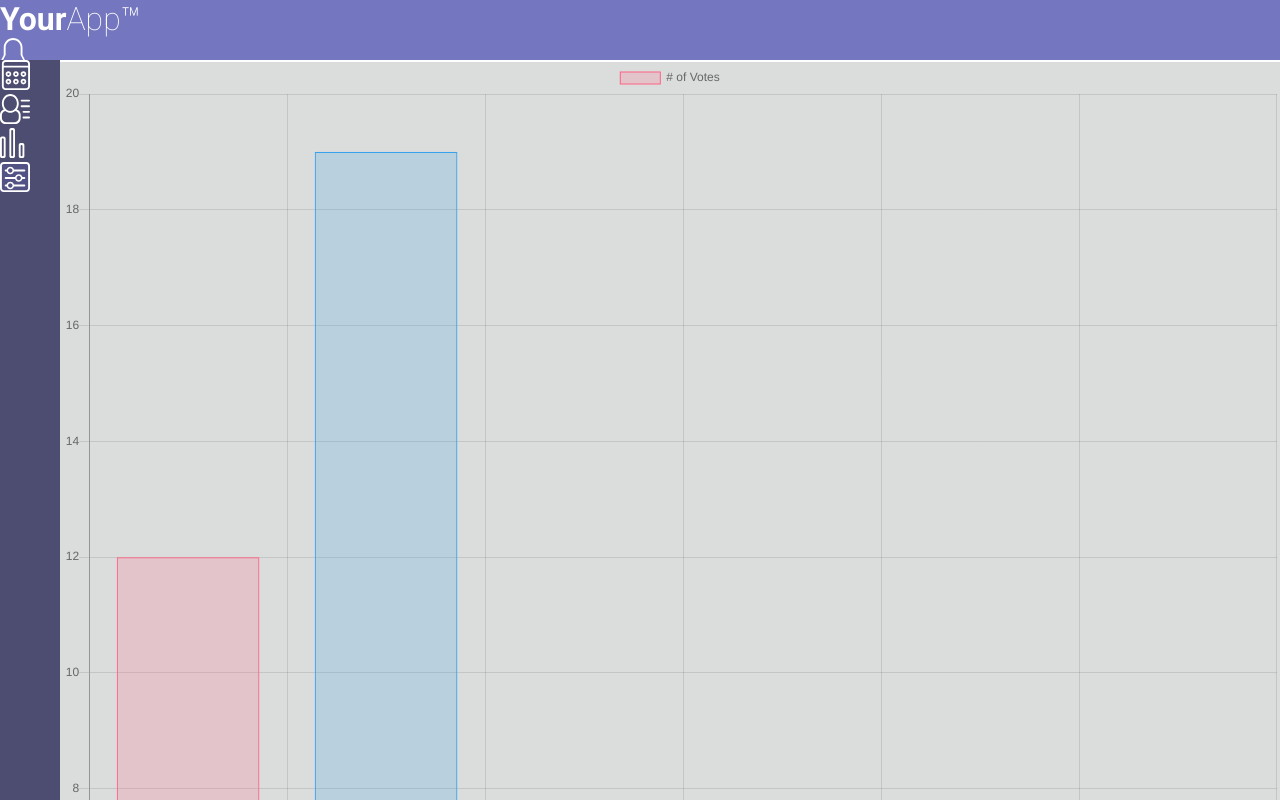
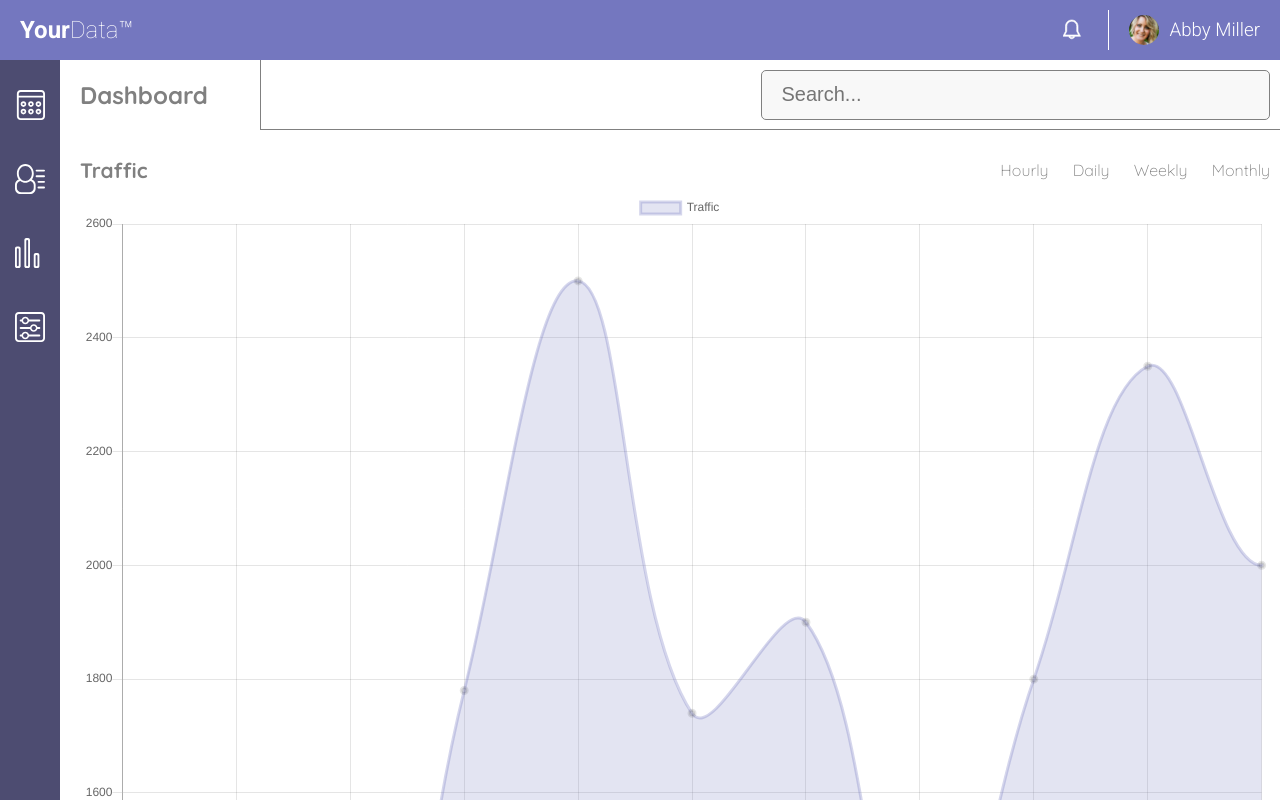
Before and after one commit to alovesj/Web_App_Dashboard, a plain HTML site: page index.html in a window 1280 px wide. Shown: the top 800 px of the page. Drawn offline with nearby package versions, Linux system fonts and the light colour scheme.

Commit message:
Added header and nav elements styles, full width line chart added, section titles.

```diff
--- a/css/colors.css
+++ b/css/colors.css
@@ -12,7 +12,7 @@ body {
 .social-media-info,
 .member-info,
 .message-and-settings {
-	background: rgba(76, 79, 83, 0.2);
+	background: #fff;
 }
 
 
--- a/css/styles.css
+++ b/css/styles.css
@@ -1,48 +1,163 @@
-*  {
+*, *:before, *:after {
+  -moz-box-sizing: border-box;
+  -webkit-box-sizing: border-box;
   box-sizing: border-box;
+  margin: 0;
+  padding: 0;
 }
 
+body {
+  height: 100vh;
+}
 .grid-container {
   display: grid;
   height:100%;
   grid-template-columns: 1fr;
   grid-template-rows: 60px 50px 1fr;
   grid-template-areas:
-    "head"
+    "header"
     "pageNav"
     "mainContent";
 }
 header,
 body {
+  /* font-family: 'Quicksand', sans-serif; */
+  font-family: 'Roboto', sans-serif;
+  font-size: 16px;
+
+}
+main {
   font-family: 'Quicksand', sans-serif;
-  font-family: 'Roboto', sans-serif;
 }
 
 header {
-  grid-area:head;
+  background: #7477BF;
+  display:flex;
+  align-items:center;
+  grid-area:header;
   color:white;
   font-weight: normal;
+  padding:20px;
+  justify-content: space-around;
+  align-items:center;
 }
-h1 {
-  display:inline;
+header h1 {
+  flex-wrap: nowrap;
+  font-size: 1.5em;
+}
+header h3 {
+  font-weight:300;
+  padding-left:10px;
 }
 .thinfont {
   font-weight:lighter;
+  flex-grow:1;
 }
 
+.bell {
+  display: flex;
+  border-right: 1px solid white;
+  height: 40px;
+  margin-right:20px;
+}
+.bell svg {
+  width: 20px;
+  margin-left:-45px;
 
-svg{
-  width: 30px;
-  margin: 0 auto;
+}
+.bellsvg {
+  stroke:#ffffff;
+  stroke-width:1;
+  transition: .2s ease-in;
+}
+.bellsvg:hover {
+  width: 23px;
+   stroke-width:2;
+
+}
+/* #notifications img{
+  display: inline;
+  min-width: 20px;
+
+} */
+img {
+  width:30px;
+  height:auto;
+  margin: 0, auto;
+  border-radius:50%;
 }
 nav {
   grid-area: pageNav;
+  display:flex;
+  align-items:center;
+  background: #4D4C71;
 }
+nav img {
+  border-radius:0;
+  margin:3px;
+}
+
 main {
   grid-area: mainContent;
   display: grid;
   grid-gap: 2px;
+  color:grey;
+  padding: 0 0 20px 20px;
+
 }
+
+.dash-search {
+  display:flex;
+  align-items: center;
+  justify-content: space-between;
+  min-height: 70px;
+}
+
+ input[type="search"]{
+  width: 50%;
+  height: 50px;
+  padding:20px;
+  font-size: 20px;
+  background-color: #F8F8F8;
+  margin-right: 10px;
+  box-shadow: none;
+  border: 1px gray solid;
+  border-radius: 5px;
+}
+
+.searchDiv {
+  display:flex;
+  justify-content: flex-end;
+  align-items: center;
+  width: 85%;
+  min-height: 70px;
+  border-left: 1px gray solid;
+  border-bottom: 1px gray solid;
+}
+
+.traffic-header {
+  display:flex;
+  padding-top: 20px;
+  justify-content: space-between;
+  align-items: center;
+}
+.traffic-header h3 {
+  font-size: 1.3em;
+  font-weight:bold;
+
+}
+.traffic-header ul{
+  text-align: center;
+}
+
+.traffic-header li{
+  display:inline-block;
+  list-style-type: none;
+  border-radius: 20%;
+  margin:10px;
+}
+
+
 .half-size-charts,
 .social-media-info,
 .member-info,
@@ -67,11 +182,18 @@ main {
     grid-template-columns:60px 1fr;
     grid-template-rows: 60px 1fr;
     grid-template-areas:
-    "head head"
+    "header header"
     "pageNav mainContent";
   }
   .social-media-info {
     grid-template-columns: repeat(3, 1fr);
   }
+  nav{
+    flex-flow: column nowrap;
+    padding:10px;
+  }
+  nav img{
+    margin:20px;
+  }
 
 }
--- a/index.html
+++ b/index.html
@@ -6,15 +6,15 @@
 	<title>CSS Grid Layout Starer Files</title>
 	<link href="https://fonts.googleapis.com/css2?family=Quicksand:wght@300;600;700&family=Roboto:ital,wght@0,100;0,300;0,700;0,900;1,400&display=swap" rel="stylesheet">
 	<link rel="stylesheet" href="https://cdnjs.cloudflare.com/ajax/libs/Chart.js/2.9.3/Chart.css" integrity="sha256-IvM9nJf/b5l2RoebiFno92E5ONttVyaEEsdemDC6iQA=" crossorigin="anonymous" />
+	<link rel="stylesheet" href="css/colors.css">
 	<link rel="stylesheet" href="css/styles.css">
-	<link rel="stylesheet" href="css/colors.css">
 </head>
 <body>
 	<div class="grid-container">
    <header>
-   	<h1>Your</h1><h1 class="thinfont">App&trade;</h1>
-		<div> <!--- bell icon -->
-			<svg version="1.1" id="Layer_1" xmlns="http://www.w3.org/2000/svg" xmlns:xlink="http://www.w3.org/1999/xlink" x="0px" y="0px"
+   	<h1>Your</h1><h1 class="thinfont">Data&trade;</h1>
+		<div class = "bell"> <!--- bell icon -->
+			<svg  class = "bellsvg" version="1.1" id="Layer_1" xmlns="http://www.w3.org/2000/svg" xmlns:xlink="http://www.w3.org/1999/xlink" x="0px" y="0px"
 				 viewBox="0 0 32 32" style="enable-background:new 0 0 32 32;" xml:space="preserve">
 			<style type="text/css">
 				.st0{fill:#FFFFFF;}
@@ -30,104 +30,95 @@
 
 			<div id="notifications"></div>
 			<img src="images/member-1.jpg" alt="member image">
-			<h3></h3>
-
-		<h2></h2>
+		<h3>Abby Miller</h3>
    </header> <!-- /header -->
    <nav>
-		 <svg class = "dashboard" version="1.1" id="Line_2" xmlns="http://www.w3.org/2000/svg" xmlns:xlink="http://www.w3.org/1999/xlink" x="0px" y="0px"
-		 	 viewBox="0 0 32 32" style="enable-background:new 0 0 32 32;" xml:space="preserve">
-		 <style type="text/css">
-		 	.st0{fill:#FFFFFF;}
-		 </style>
-		 <g id="_x31_0_20_">
-		 	<g>
-		 		<path class="st0" d="M25,18c1.7,0,3-1.3,3-3c0-1.7-1.3-3-3-3c-1.7,0-3,1.3-3,3C22,16.7,23.3,18,25,18z M24,14h2v2h-2V14z M25,26
-		 			c1.7,0,3-1.3,3-3c0-1.7-1.3-3-3-3c-1.7,0-3,1.3-3,3C22,24.7,23.3,26,25,26z M24,22h2v2h-2V22z M17,26c1.7,0,3-1.3,3-3
-		 			c0-1.7-1.3-3-3-3c-1.7,0-3,1.3-3,3C14,24.7,15.3,26,17,26z M16,22h2v2h-2V22z M28,0H6C3.8,0,2,1.8,2,4v24c0,2.2,1.8,4,4,4h22
-		 			c2.2,0,4-1.8,4-4V4C32,1.8,30.2,0,28,0z M30,28c0,1.1-0.9,2-2,2H6c-1.1,0-2-0.9-2-2V8h26V28z M30,6H4V4c0-1.1,0.9-2,2-2h22
-		 			c1.1,0,2,0.9,2,2V6z M17,18c1.7,0,3-1.3,3-3c0-1.7-1.3-3-3-3c-1.7,0-3,1.3-3,3C14,16.7,15.3,18,17,18z M16,14h2v2h-2V14z M9,26
-		 			c1.7,0,3-1.3,3-3c0-1.7-1.3-3-3-3c-1.7,0-3,1.3-3,3C6,24.7,7.3,26,9,26z M8,22h2v2H8V22z M9,18c1.7,0,3-1.3,3-3c0-1.7-1.3-3-3-3
-		 			c-1.7,0-3,1.3-3,3C6,16.7,7.3,18,9,18z M8,14h2v2H8V14z"/>
-		 	</g>
-		 </g>
-		 </svg>
-		 <svg class = "members" version="1.1" id="Line_5" xmlns="http://www.w3.org/2000/svg" xmlns:xlink="http://www.w3.org/1999/xlink" x="0px" y="0px"
-		 	 viewBox="0 0 32 32" style="enable-background:new 0 0 32 32;" xml:space="preserve">
-		 <style type="text/css">
-		 	.st0{fill:#FFFFFF;}
-		 </style>
-		 <g id="_x37__17_">
-		 	<g>
-		 		<path class="st0" d="M18,16.4c1.3-1.7,2-3.9,2-6.4c0-5.5-4-10-9-10C6,0,2,4.5,2,10c0,2.4,0.8,4.6,2,6.4c-2.3,0.8-4,3-4,5.6v4
-		 			c0,3.3,2.7,6,6,6h10c3.3,0,6-2.7,6-6v-4C22,19.4,20.3,17.2,18,16.4z M4,10c0-4.4,3.1-8,7-8c3.9,0,7,3.6,7,8s-3.1,8-7,8
-		 			C7.1,18,4,14.4,4,10z M20,25.5c0,2.5-2.2,4.5-4.9,4.5H6.9C4.2,30,2,28,2,25.5v-3c0-2.1,1.6-3.9,3.8-4.4C7.2,19.3,9,20,11,20
-		 			c2,0,3.8-0.7,5.2-1.9c2.2,0.5,3.8,2.2,3.8,4.4V25.5z M23,8h8c0.6,0,1-0.4,1-1c0-0.6-0.4-1-1-1h-8c-0.6,0-1,0.4-1,1
-		 			C22,7.6,22.4,8,23,8z M31,24h-6c-0.6,0-1,0.4-1,1c0,0.6,0.4,1,1,1h6c0.6,0,1-0.4,1-1C32,24.4,31.6,24,31,24z M31,12h-8
-		 			c-0.6,0-1,0.4-1,1c0,0.6,0.4,1,1,1h8c0.6,0,1-0.4,1-1C32,12.4,31.6,12,31,12z M31,18h-6c-0.6,0-1,0.4-1,1c0,0.6,0.4,1,1,1h6
-		 			c0.6,0,1-0.4,1-1C32,18.4,31.6,18,31,18z"/>
-		 	</g>
-		 </g>
-		 </svg>
-		 <svg class = "visits" version="1.1" id="Line_12" xmlns="http://www.w3.org/2000/svg" xmlns:xlink="http://www.w3.org/1999/xlink" x="0px" y="0px"
-		 	 viewBox="0 0 32 32" style="enable-background:new 0 0 32 32;" xml:space="preserve">
-		 <style type="text/css">
-		 	.st0{fill:#FFFFFF;}
-		 </style>
-		 <g id="_x35__10_">
-		 	<g>
-		 		<path class="st0" d="M14,0h-2c-1.1,0-2,0.9-2,2v28c0,1.1,0.9,2,2,2h2c1.1,0,2-0.9,2-2V2C16,0.9,15.1,0,14,0z M14,29
-		 			c0,0.6-0.4,1-1,1c-0.6,0-1-0.4-1-1V3c0-0.6,0.4-1,1-1c0.6,0,1,0.4,1,1V29z M4,9H2c-1.1,0-2,0.9-2,2v19c0,1.1,0.9,2,2,2h2
-		 			c1.1,0,2-0.9,2-2V11C6,9.9,5.1,9,4,9z M4,29c0,0.6-0.4,1-1,1c-0.6,0-1-0.4-1-1V12c0-0.6,0.4-1,1-1c0.6,0,1,0.4,1,1V29z M24,16h-2
-		 			c-1.1,0-2,0.9-2,2v12c0,1.1,0.9,2,2,2h2c1.1,0,2-0.9,2-2V18C26,16.9,25.1,16,24,16z M24,29c0,0.6-0.4,1-1,1c-0.6,0-1-0.4-1-1V19
-		 			c0-0.6,0.4-1,1-1c0.6,0,1,0.4,1,1V29z"/>
-		 	</g>
-		 </g>
-		 </svg>
-		 <svg class = "settings" version="1.1" id="Line_6" xmlns="http://www.w3.org/2000/svg" xmlns:xlink="http://www.w3.org/1999/xlink" x="0px" y="0px"
-		 	 viewBox="0 0 32 32" style="enable-background:new 0 0 32 32;" xml:space="preserve">
-		 <style type="text/css">
-		 	.st0{fill:#FFFFFF;}
-		 </style>
-		 <g id="_x32__16_">
-		 	<g>
-		 		<path class="st0" d="M26,24H14.9c-0.4-1.7-2-3-3.9-3c-1.9,0-3.4,1.3-3.9,3H6c-0.6,0-1,0.4-1,1c0,0.6,0.4,1,1,1h1.1
-		 			c0.4,1.7,2,3,3.9,3c1.9,0,3.4-1.3,3.9-3H26c0.6,0,1-0.4,1-1C27,24.4,26.6,24,26,24z M11,27.4c-1.3,0-2.4-1.1-2.4-2.4
-		 			c0-1.3,1.1-2.4,2.4-2.4c1.3,0,2.4,1.1,2.4,2.4C13.4,26.3,12.3,27.4,11,27.4z M26,8H14.9c-0.4-1.7-2-3-3.9-3C9.1,5,7.6,6.3,7.1,8H6
-		 			C5.4,8,5,8.4,5,9c0,0.6,0.4,1,1,1h1.1c0.4,1.7,2,3,3.9,3c1.9,0,3.4-1.3,3.9-3H26c0.6,0,1-0.4,1-1C27,8.4,26.6,8,26,8z M11,11.4
-		 			c-1.3,0-2.4-1.1-2.4-2.4c0-1.3,1.1-2.4,2.4-2.4c1.3,0,2.4,1.1,2.4,2.4C13.4,10.3,12.3,11.4,11,11.4z M26,16h-2.1
-		 			c-0.4-1.7-2-3-3.9-3c-1.9,0-3.4,1.3-3.9,3H6c-0.6,0-1,0.4-1,1c0,0.6,0.4,1,1,1h10.1c0.4,1.7,2,3,3.9,3c1.9,0,3.4-1.3,3.9-3H26
-		 			c0.6,0,1-0.4,1-1C27,16.4,26.6,16,26,16z M20,19.4c-1.3,0-2.4-1.1-2.4-2.4c0-1.3,1.1-2.4,2.4-2.4c1.3,0,2.4,1.1,2.4,2.4
-		 			C22.4,18.3,21.3,19.4,20,19.4z M28,0H4C1.8,0,0,1.8,0,4v24c0,2.2,1.8,4,4,4h24c2.2,0,4-1.8,4-4V4C32,1.8,30.2,0,28,0z M30,28
-		 			c0,1.1-0.9,2-2,2H4c-1.1,0-2-0.9-2-2V4c0-1.1,0.9-2,2-2h24c1.1,0,2,0.9,2,2V28z"/>
-		 	</g>
-		 </g>
-		 </svg>
-
-
+		 	<a href="#">
+		 		<img src="icons/icon-dashboard.svg" alt="dashboard icon">
+		 	</a>
+			<a href="#">
+		 		<img src="icons/icon-members.svg" alt="members icon">
+		 	</a>
+			<a href="#">
+		 		<img src="icons/icon-visits.svg" alt="visits icon">
+		 	</a>
+			<a href="#">
+		 		<img src="icons/icon-settings.svg" alt="settings icon">
+		 	</a>
    </nav> <!-- /nav -->
    <main>
-      <div class="dash-top"></div> <!-- /dash-top -->
-      <div class="full-size-chart">
-      	<canvas id="myChart" width="400" height="400"></canvas>
+      <div class="dash-top"><!-- dash-top -->
+				<div class="dash-search"><!-- dash-search -->
+	      	<h2 class"headline">Dashboard</h2>
+					<div class="searchDiv">
+						<input type="search" placeholder ="Search..." />
+					</div><!-- /searchDiv -->
+				</div><!-- /dash-search -->
+
+			<!--alert banner -->
+			<div class="alert" id "alert">
+				<!-- JS will insert alert here -->
+			</div>
+
+				<div class="traffic-header">
+					<h3>Traffic</h3>
+					<ul>
+						<li>Hourly</li>
+						<li>Daily</li>
+						<li>Weekly</li>
+						<li>Monthly</li>
+					</ul>
+				</div><!-- /traffic-header -->
+			</div><!-- /dash-top -->
+				<div class="full-size-chart">
+      		<canvas id="myChart" width="400" height="400">
+					</canvas>
       </div> <!-- /full-size-chart -->
 
 			<div class="half-size-charts">
-      		<div class ='chart-1'></div>
-					<div class ='chart-2'></div>
+      		<div class ='chart-1'>
+						<h3>Daily Traffic</h3>
+					</div>
+					<div class ='chart-2'>
+						<h3>Mobile Users</h3>
+					</div>
+
       </div> <!-- /half-size-charts -->
 			<div class="social-media-info">
-            <div class="social-1"></div>
-            <div class="social-2"></div>
-            <div class="social-3"></div>
+            <div class="social-1">
+							<h3>Social Stats</h3>
+
+            </div>
+            <div class="social-2">
+
+            </div>
+            <div class="social-3">
+
+            </div>
          </div> <!-- /social-media-info -->
          <div class="member-info">
-            <div class="members-1"></div>
-            <div class="members-2"></div>
+            <div class="members-1">
+            		<h3>New Members</h3>
+            </div>
+            <div class="members-2">
+            	<h3>Recent Activity</h3>
+            </div>
          </div> <!-- /member-info -->
          <div class="message-and-settings">
-            <div class="message"></div>
-            <div class="settings"></div>
+            <div class="message">
+							 <h3>Message User</h3>
+
+            </div>
+            <div class="settings">
+								<h3>Settings</h3>
+								<div>
+									<h4>Send Email Notifications</h4>
+
+								</div>
+								<div>
+									<h4>Set Profile to Public</h4>
+
+								</div>
          </div> <!-- /message-and-settings -->
    </main> <!-- /main -->
 </div> <!-- /grid-container -->
--- a/js/app.js
+++ b/js/app.js
@@ -1,35 +1,29 @@
 var ctx = document.getElementById('myChart');
 var myChart = new Chart(ctx, {
-    type: 'bar',
+    type: 'line',
     data: {
-        labels: ['Red', 'Blue', 'Yellow', 'Green', 'Purple', 'Orange'],
+        labels: ['16-22', '23-29', '30-5', '6-12', '13-19', '20-26', '27-3', '4-10', '11-17', '18-24', '25-31',],
         datasets: [{
-            label: '# of Votes',
-            data: [12, 19, 3, 5, 2, 3],
+            label: 'Traffic',
+            data: [750, 1250, 900, 1780, 2500, 1740, 1900, 1200, 1800, 2350, 2000, 2350],
             backgroundColor: [
-                'rgba(255, 99, 132, 0.2)',
-                'rgba(54, 162, 235, 0.2)',
-                'rgba(255, 206, 86, 0.2)',
-                'rgba(75, 192, 192, 0.2)',
-                'rgba(153, 102, 255, 0.2)',
-                'rgba(255, 159, 64, 0.2)'
+                'rgba(116, 119, 191, 0.2)'
             ],
             borderColor: [
-                'rgba(255, 99, 132, 1)',
-                'rgba(54, 162, 235, 1)',
-                'rgba(255, 206, 86, 1)',
-                'rgba(75, 192, 192, 1)',
-                'rgba(153, 102, 255, 1)',
-                'rgba(255, 159, 64, 1)'
+                'rgba(116, 119, 191, 0.3)'
             ],
-            borderWidth: 1
+            borderWidth: 3
         }]
     },
+
     options: {
+      pointStyle: 'circle',
+      lineTension: 0,
         scales: {
             yAxes: [{
                 ticks: {
-                    beginAtZero: true
+                    beginAtZero: false
+
                 }
             }]
         }
```
